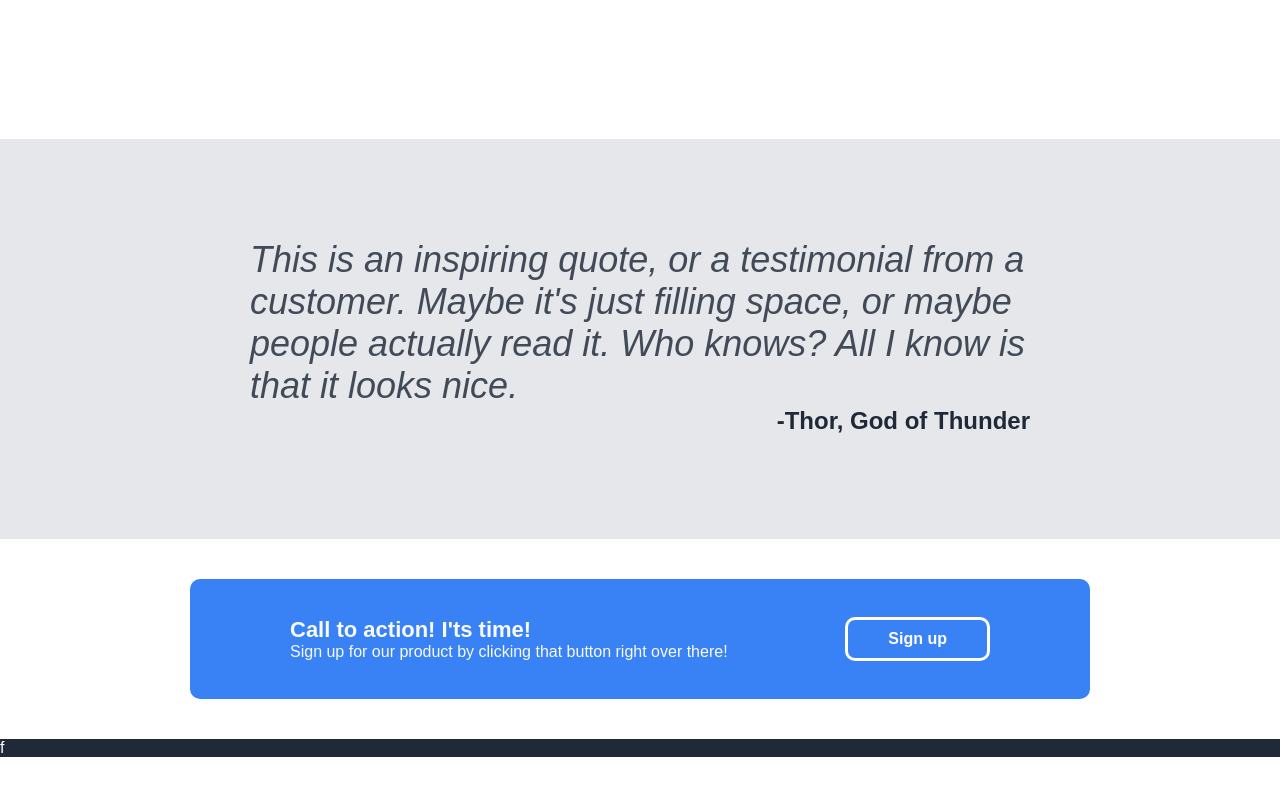
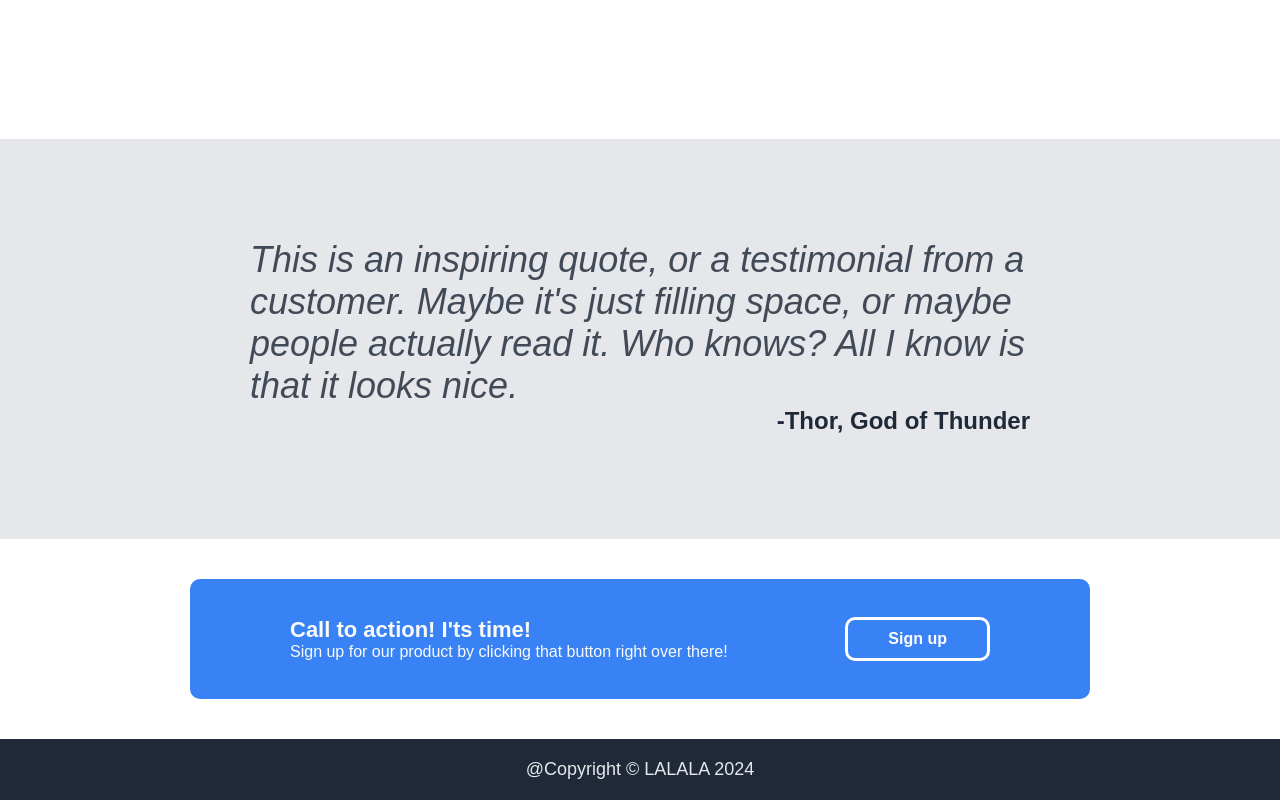
Before and after one commit to Vi-Natareno/landing-page, a plain HTML site: page index.html in a window 1280 px wide. Shown: the part 1027-1827 px from the top of the page. Before the commit the page ends 1784 px from the top, so only its background shows below. Drawn offline with Linux system fonts and the light colour scheme.

Commit message:
Add footer section

```diff
--- a/index.html
+++ b/index.html
@@ -72,7 +72,9 @@
         </div>
     <!-- footer -->
         <div class="strong-blue">
-            f
+            <div class="footer-text">
+                @Copyright © LALALA 2024
+            </div>
         </div>
     </div>
 </body>
--- a/style.css
+++ b/style.css
@@ -201,3 +201,12 @@ button {
     padding: 10px 40px;
     font-size: 16px;
 }
+
+/* footer */
+
+.footer-text {
+    text-align: center;
+    padding: 20px 0;
+    font-size: 18px;
+    color: #E5E7EB;
+}
```
